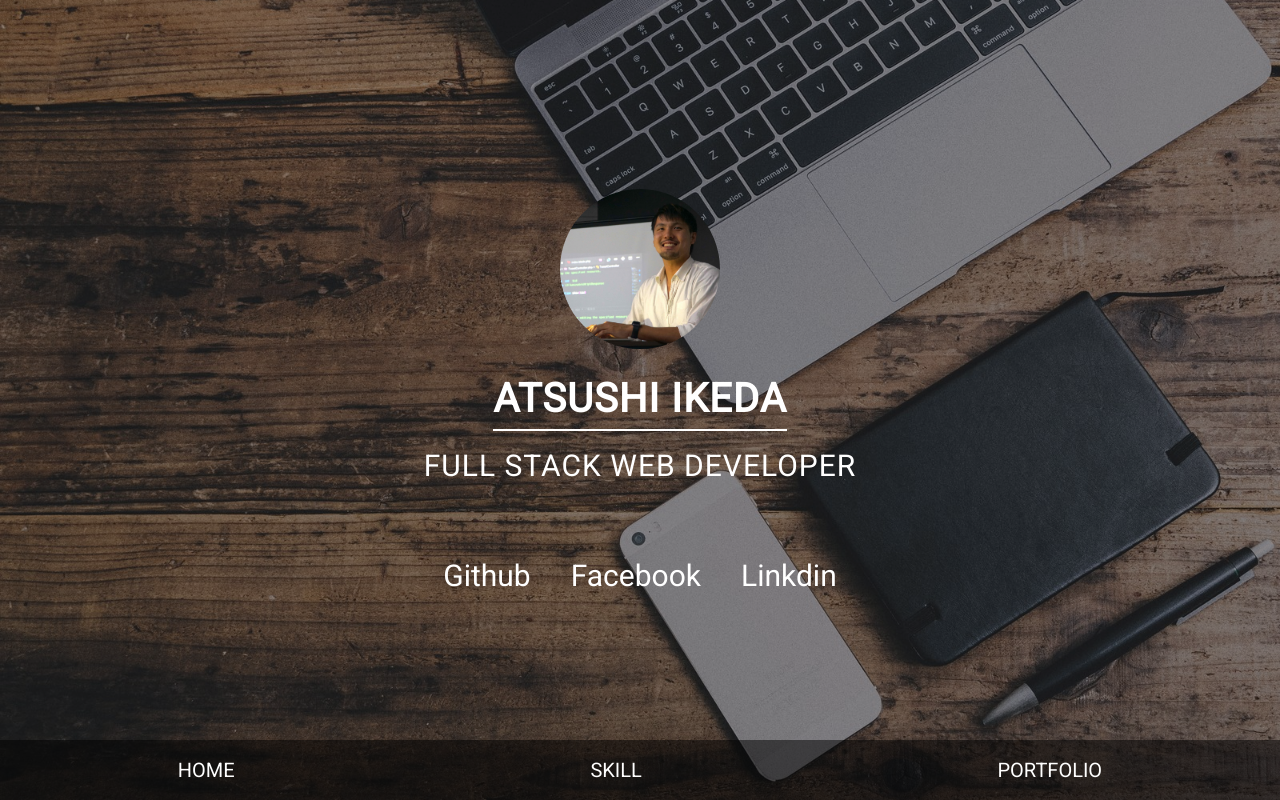
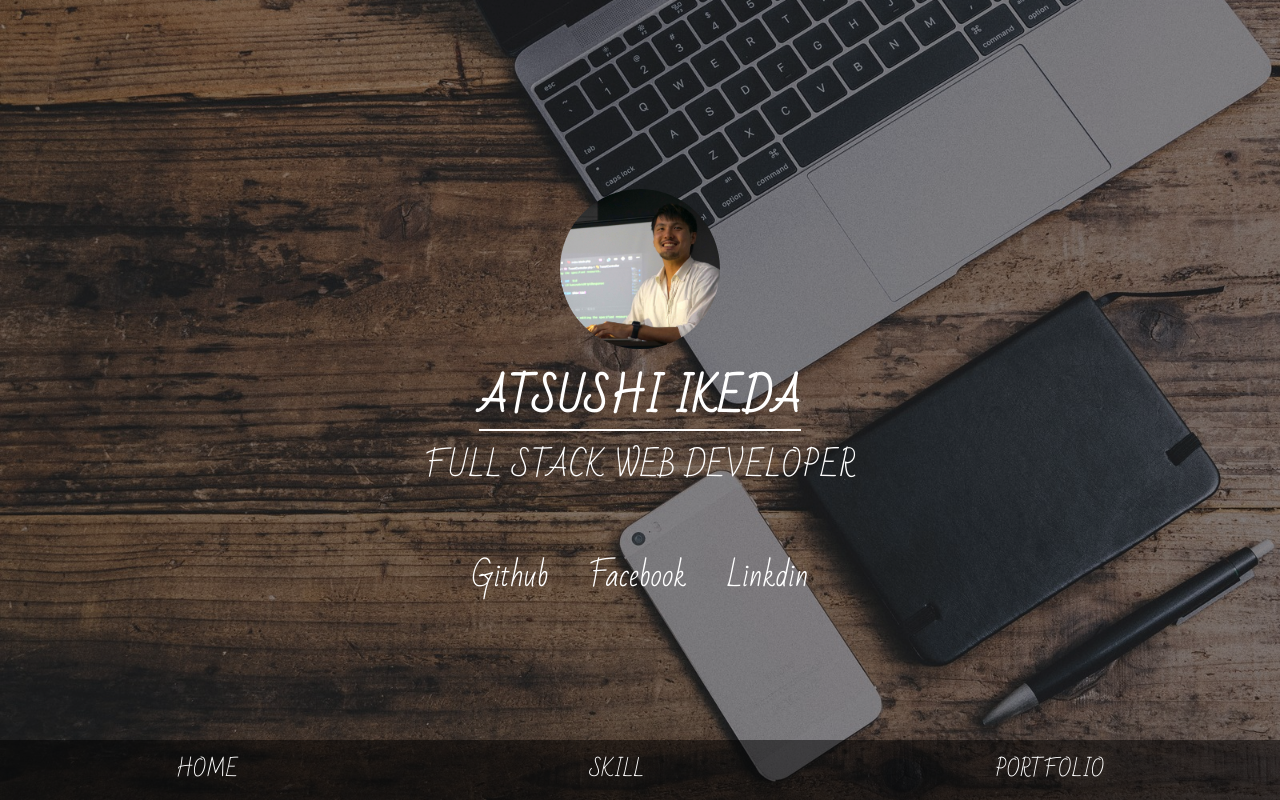
Before and after one commit to Ai0202/portfolio, a Vue app: page / in a window 1280 px wide. Built offline with nearby package versions, Linux system fonts and the light colour scheme; the HTML template or start-up script is replaced by a standard one.

Commit message:
フォント変更

```diff
--- a/public/index.html
+++ b/public/index.html
@@ -5,7 +5,8 @@
     <meta http-equiv="X-UA-Compatible" content="IE=edge">
     <meta name="viewport" content="width=device-width,initial-scale=1.0">
     <link rel="icon" href="<%= BASE_URL %>favicon.ico">
-    <link href="https://fonts.googleapis.com/css?family=Roboto" rel="stylesheet">
+    <!-- <link href="https://fonts.googleapis.com/css?family=Roboto" rel="stylesheet"> -->
+    <link href="https://fonts.googleapis.com/css?family=Bad+Script" rel="stylesheet">
     <title>portfolio</title>
   </head>
   <body>
--- a/src/App.vue
+++ b/src/App.vue
@@ -65,7 +65,7 @@ a {
 
   html {
     font-size: 62.5%;
-    font-family: 'Roboto', sans-serif;
+    font-family: 'Bad Script', cursive;
   }
 
   .mt-l {
```
